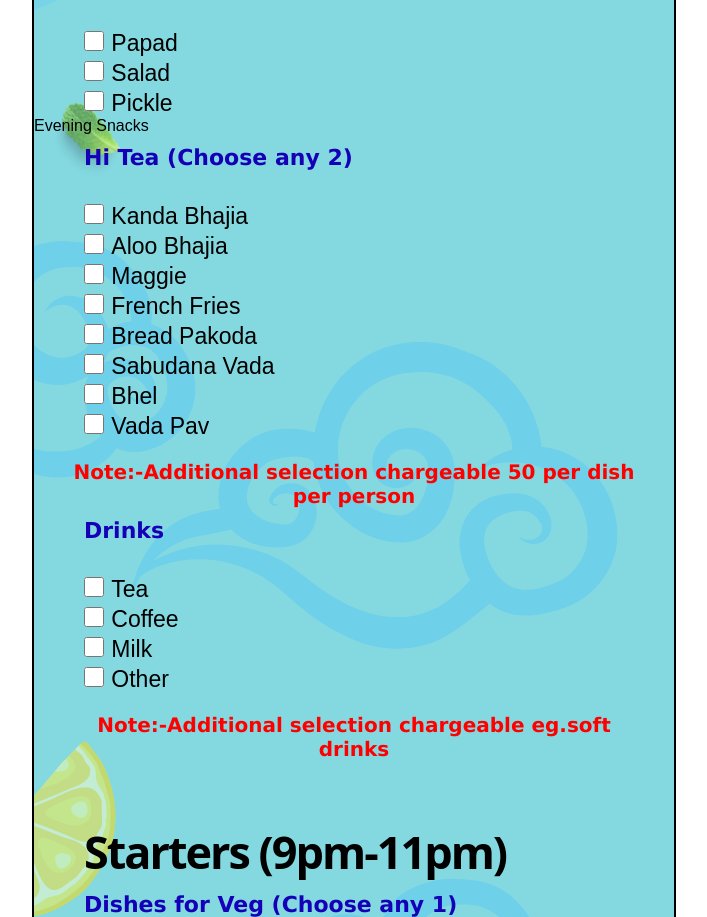
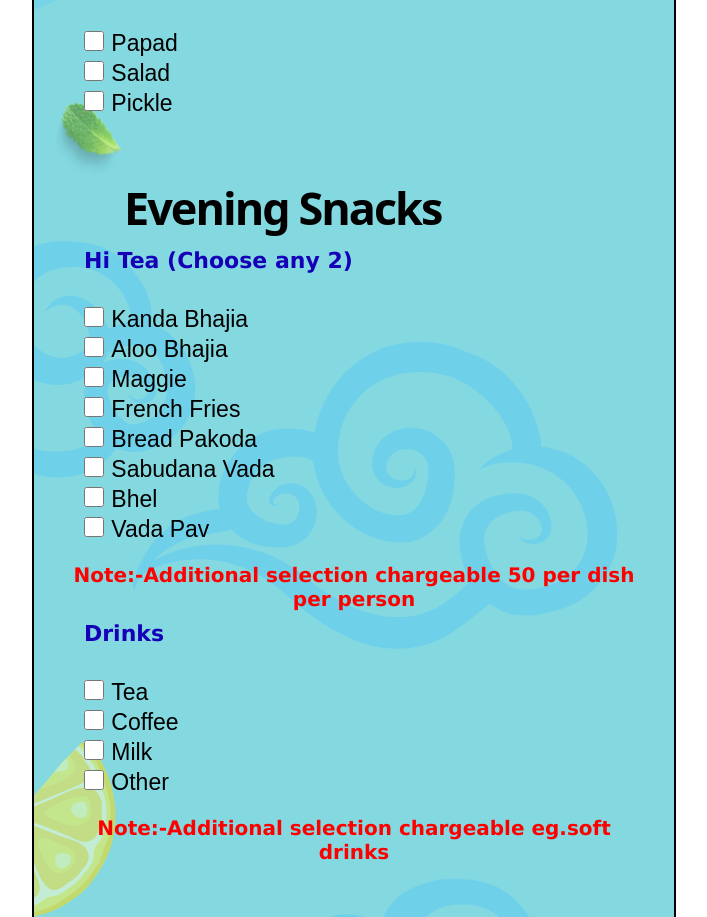
Before and after one commit to def-Shreyas/Menu-Card-Whatsapp, a website: page index.html in a window 1280 px wide. Shown: the part 2861-3778 px from the top of the page, without its empty margins (286-993 px from the left). Drawn offline with Linux system fonts and the light colour scheme.

Commit message:
Update 4k_display.css

```diff
--- a/4k_display.css
+++ b/4k_display.css
@@ -105,6 +105,16 @@ input[type="number"]{
   text-decoration:none;
 }
 
+.evening{
+ font-family:system-ui, -apple-system, BlinkMacSystemFont, 'Segoe UI', Roboto, Oxygen, Ubuntu, Cantarell, 'Open Sans', 'Helvetica Neue', sans-serif;
+ font-size: 2.813rem;
+ font-weight:bold;
+ margin:3.75rem 0rem 0rem 5.625rem;
+ letter-spacing: -0.125rem;
+  color:rgb(0, 0, 0);
+  text-decoration:none;
+}
+
 .snacks{
  font-family:system-ui, -apple-system, BlinkMacSystemFont, 'Segoe UI', Roboto, Oxygen, Ubuntu, Cantarell, 'Open Sans', 'Helvetica Neue', sans-serif;
  font-size:2.813rem;
```
